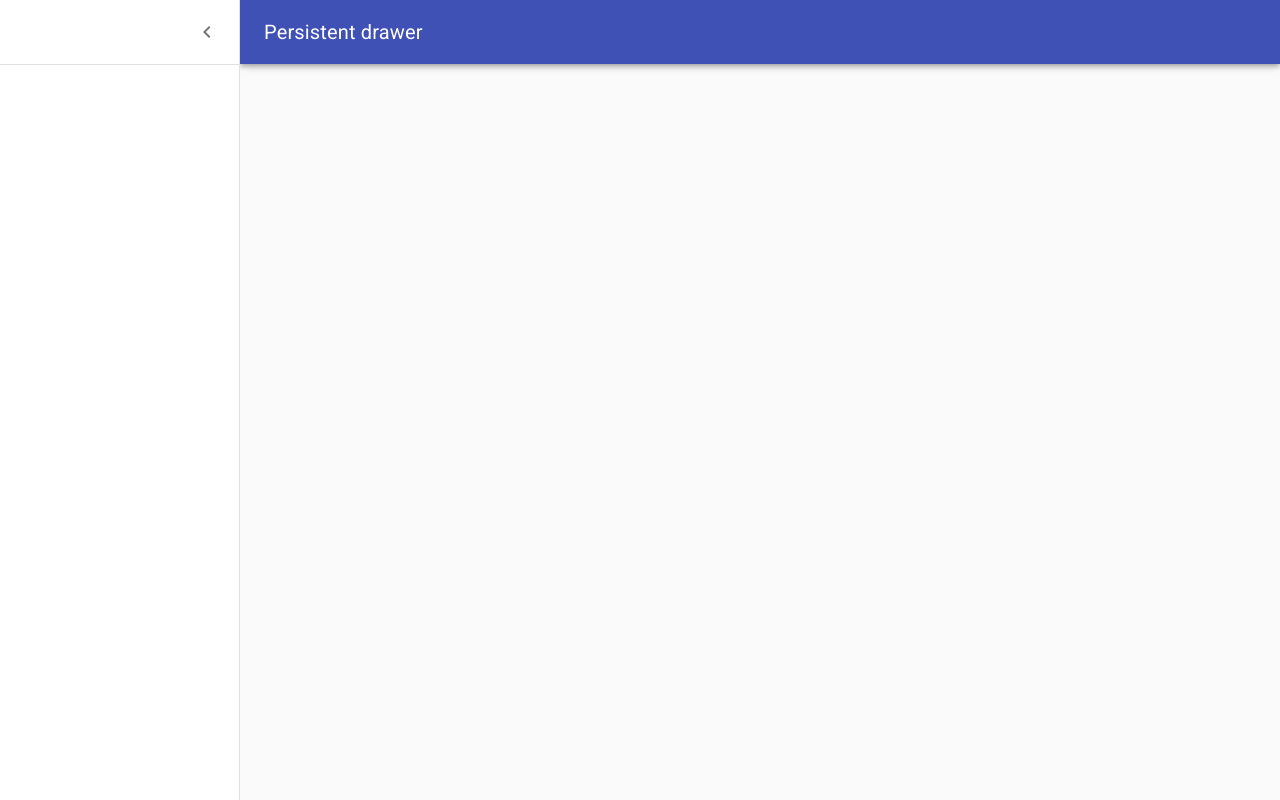
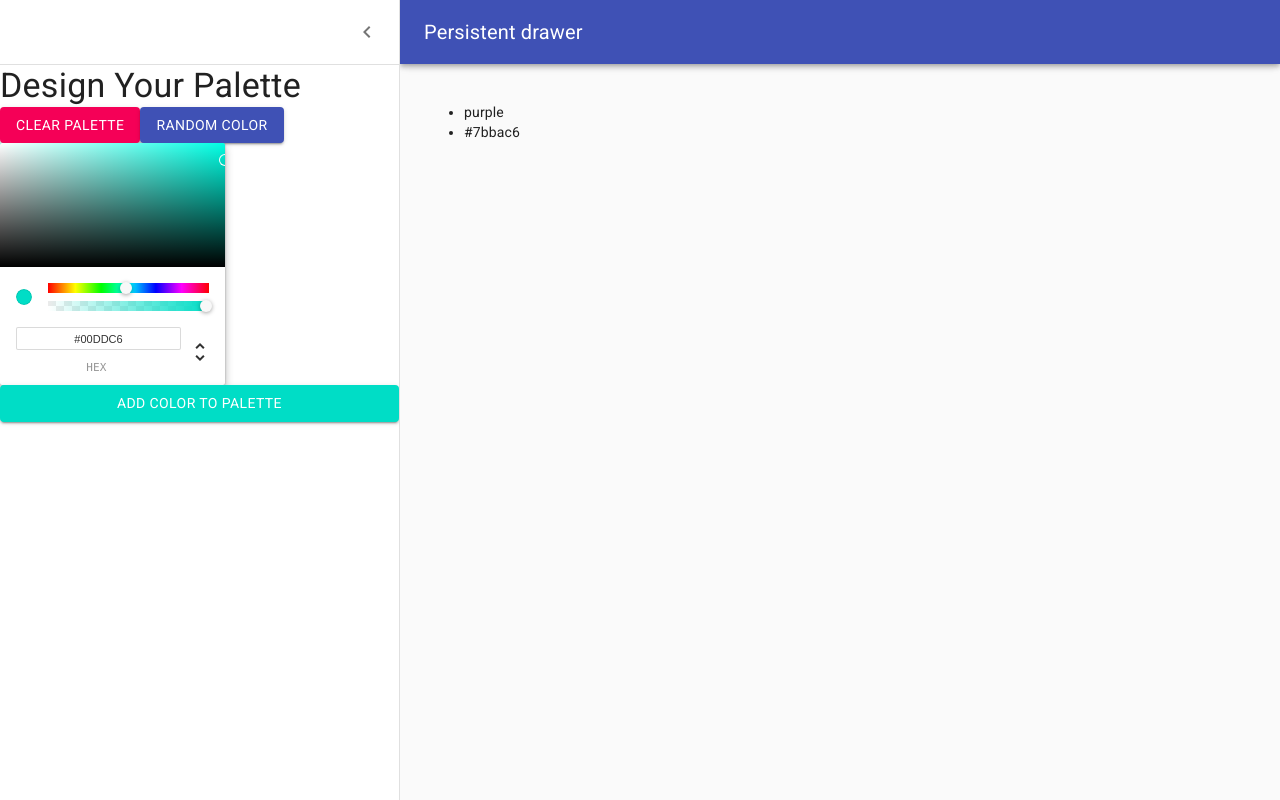
Before and after one commit to km-canvas/create-palette-app, a React (Create React App) app: page /palette/new in a window 1280 px wide. Both pictures are taken after a click on the button "Open drawer". Built offline with nearby package versions, Linux system fonts and the light colour scheme.

Commit message:
AddColorPicker and connect to Button

```diff
--- a/package.json
+++ b/package.json
@@ -13,6 +13,7 @@
     "chroma-js": "^2.1.2",
     "rc-slider": "^9.7.2",
     "react": "^17.0.2",
+    "react-color": "^2.17.2",
     "react-copy-to-clipboard": "^5.0.3",
     "react-dom": "^17.0.2",
     "react-router-dom": "^5.2.0",
--- a/src/NewPaletteForm.js
+++ b/src/NewPaletteForm.js
@@ -1,4 +1,5 @@
 import React, { Component } from 'react';
+import { ChromePicker } from 'react-color';
 import classNames from 'classnames';
 import { withStyles } from '@material-ui/core/styles';
 import Drawer from '@material-ui/core/Drawer';
@@ -7,11 +8,13 @@ import AppBar from '@material-ui/core/AppBar';
 import Toolbar from '@material-ui/core/Toolbar';
 import Typography from '@material-ui/core/Typography';
 import Divider from '@material-ui/core/Divider';
+import Button from '@material-ui/core/Button';
 import IconButton from '@material-ui/core/IconButton';
 import MenuIcon from '@material-ui/icons/Menu';
 import ChevronLeftIcon from '@material-ui/icons/ChevronLeft';
+import { colors } from '@material-ui/core';
 
-const drawerWidth = 240;
+const drawerWidth = 400;
 
 const styles = theme => ({
   root: {
@@ -54,7 +57,7 @@ const styles = theme => ({
   },
   content: {
     flexGrow: 1,
-    padding: theme.spacing.unit * 3,
+    padding: theme.spacing(3),
     transition: theme.transitions.create('margin', {
       easing: theme.transitions.easing.sharp,
       duration: theme.transitions.duration.leavingScreen,
@@ -74,10 +77,14 @@ class NewPaletteForm extends Component {
 	constructor(props) {
 		super(props)
 		this.state = {
-			open: false
+			open: false,
+      currentColor: "#00ddc6",
+      allColors: ["purple", "#7bbac6"]
 		}
 		this.handleDrawerOpen = this.handleDrawerOpen.bind(this);
 		this.handleDrawerClose = this.handleDrawerClose.bind(this);
+    this.handleColorChange = this.handleColorChange.bind(this);
+    this.addNewColor = this.addNewColor.bind(this);
 	}
   handleDrawerOpen() {
     this.setState({ open: true });
@@ -85,10 +92,16 @@ class NewPaletteForm extends Component {
   handleDrawerClose() {
     this.setState({ open: false });
   };
+  handleColorChange(newColor) {
+    this.setState({ currentColor: newColor.hex })
+  }
+  addNewColor() {
+    this.setState({ allColors: [...this.state.allColors, this.state.currentColor] })
+  }
 
   render() {
     const { classes } = this.props;
-    const { open } = this.state;
+    const { open, currentColor, allColors } = this.state;
 
     return (
       <div className={classes.root}>
@@ -128,13 +141,34 @@ class NewPaletteForm extends Component {
             </IconButton>
           </div>
           <Divider />
+					<Typography variant="h4">
+						Design Your Palette
+					</Typography>
+          <div>
+  					<Button variant="contained" color="secondary">Clear Palette</Button>
+	  				<Button variant="contained" color="primary">Random Color</Button>
+          </div>
+					<ChromePicker color={currentColor} onChangeComplete={this.handleColorChange} />
+          <Button
+            style={{backgroundColor: currentColor}}
+            variant="contained"
+            color="primary"
+            onClick={this.addNewColor}
+            >
+            Add Color to Palette
+          </Button>
         </Drawer>
         <main
           className={classNames(classes.content, {
             [classes.contentShift]: open,
           })}
-        	>
+        >
           <div className={classes.drawerHeader} />
+          <ul>
+            {allColors.map(color => (
+              <li>{color}</li>
+            ))}
+          </ul>
         </main>
       </div>
     );
```
Also changed, not shown: 1 other file (tests, documents, lock files or other folders).
